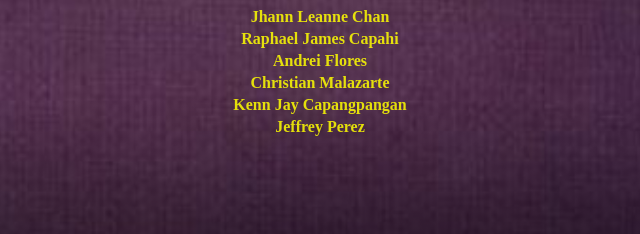
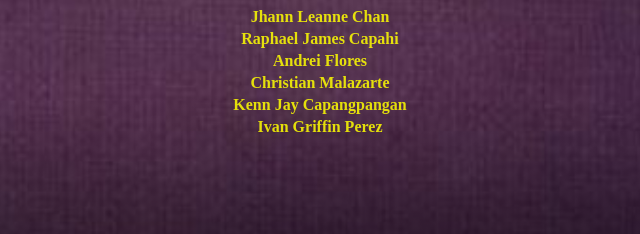
Before and after one commit to KentRecede/Kate-Turns-18, a plain HTML site: page index.html in a window 1280 px wide. Shown: the part 2066-2300 px from the top of the page, 320-960 px from the left. Drawn offline with Linux system fonts and the light colour scheme; a web font is replaced by a local one.

Commit message:
minor changes

```diff
--- a/index.html
+++ b/index.html
@@ -70,7 +70,7 @@
             <li>Andrei Flores</li>
             <li>Christian Malazarte</li>
             <li>Kenn Jay Capangpangan</li>
-            <li>Jeffrey Perez</li>
+            <li>Ivan Griffin Perez</li>
             <li></li>
             </ul>
         </div>
```
